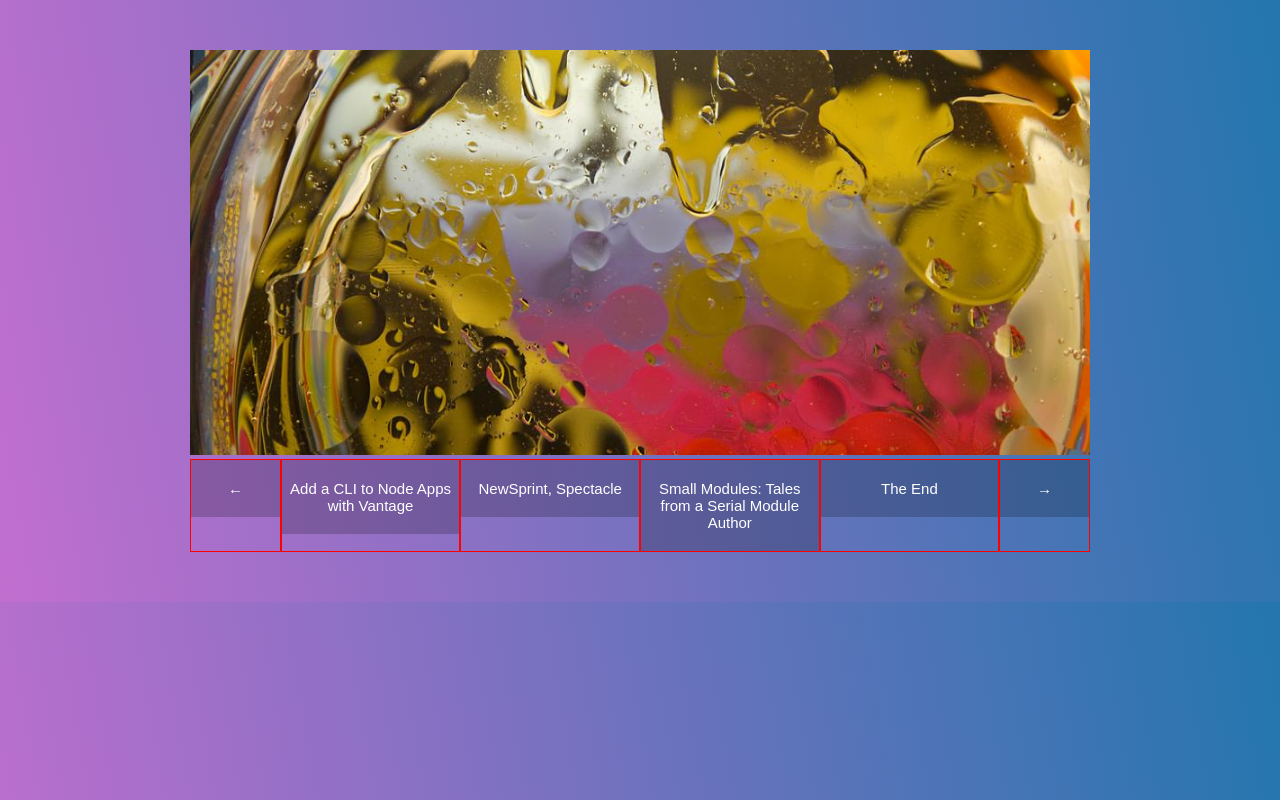
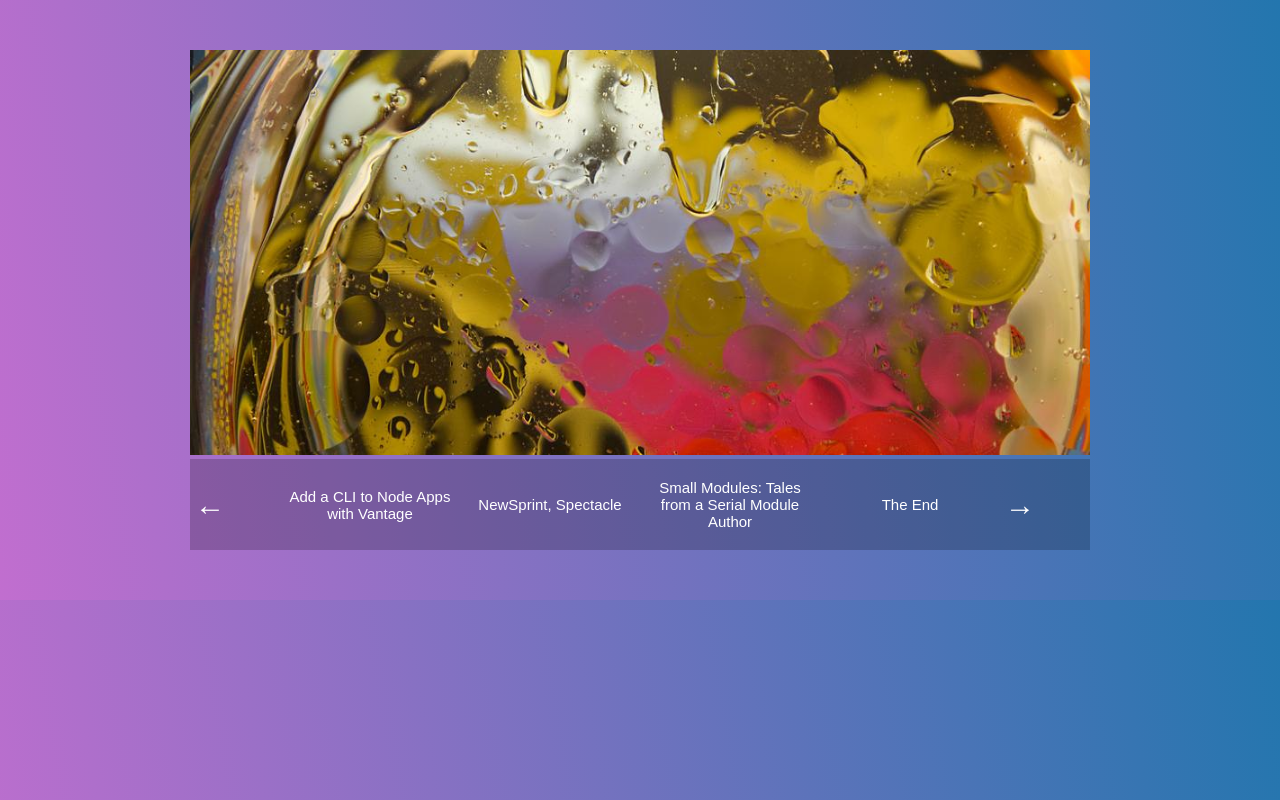
Before and after one commit to hannah-saurusrex/wesbos-what-the-flexbox, a website: page app/nesting-flexbox/index-START.html in a window 1280 px wide. Drawn offline with Linux system fonts and the light colour scheme.

Commit message:
made slider box using flex

```diff
--- a/app/nesting-flexbox/index-START.html
+++ b/app/nesting-flexbox/index-START.html
@@ -22,19 +22,19 @@
         </li>
 
         <li>
-          <a href="#">Add a CLI to Node Apps with Vantage</a>
+          <a href="#"><span>Add a CLI to Node Apps with Vantage</span></a>
         </li>
 
         <li>
-          <a href="#">NewSprint, Spectacle</a>
+          <a href="#"><span>NewSprint, Spectacle</span></a>
         </li>
 
         <li>
-          <a href="#">Small Modules: Tales from a Serial Module Author</a>
+          <a href="#"><span>Small Modules: Tales from a Serial Module Author</span></a>
         </li>
 
         <li>
-          <a href="#">The End</a>
+          <a href="#"><span>The End</span></a>
         </li>
 
         <li class="arrow">
--- a/app/nesting-flexbox/style-START.css
+++ b/app/nesting-flexbox/style-START.css
@@ -44,16 +44,28 @@ a:hover {
 
 /* our first flex item */
 .slider-nav li {
-  flex: 2;
-  border: 1px solid red;
+  flex: 2; /* this is flex item -ish */
   text-align: center;
+  display: flex; /* this is a flex container -ish */
 }
 
 .slider-nav .arrow {
   flex: 1;
 }
 
+.arrow a {
+  font-size: 30px;
+}
+
 .slider-nav a {
+  flex-basis: 100%;
+  /* we want to stretch, as well as center */
+  display: flex;
+  align-items: center;
+}
+
+/* this is the flex item */
+.slider-nav span {
   display: block;
   width: 100%;
 }
```
